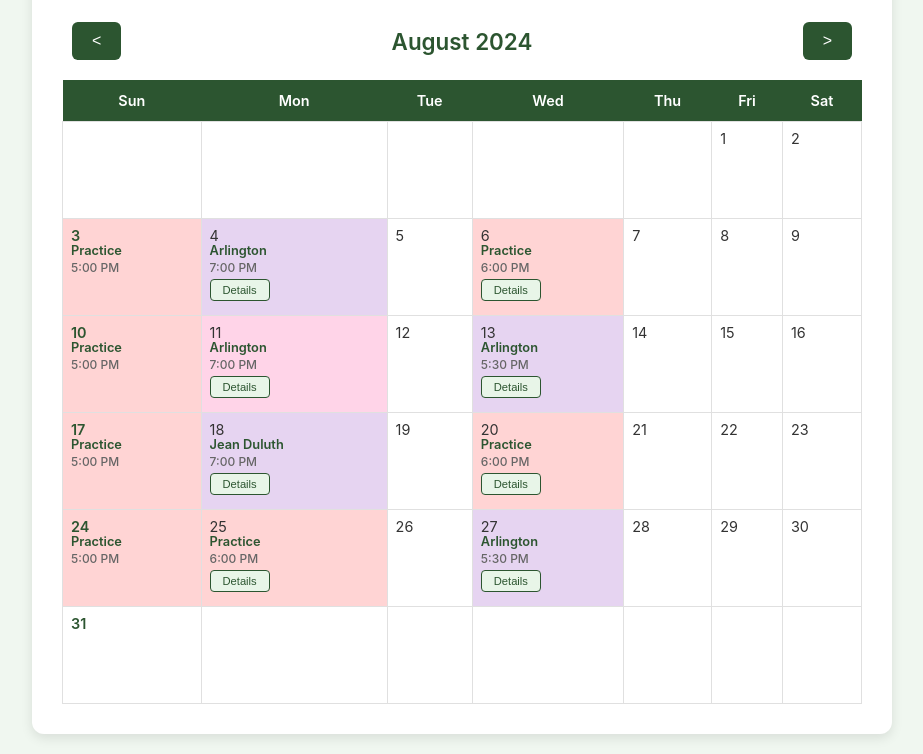
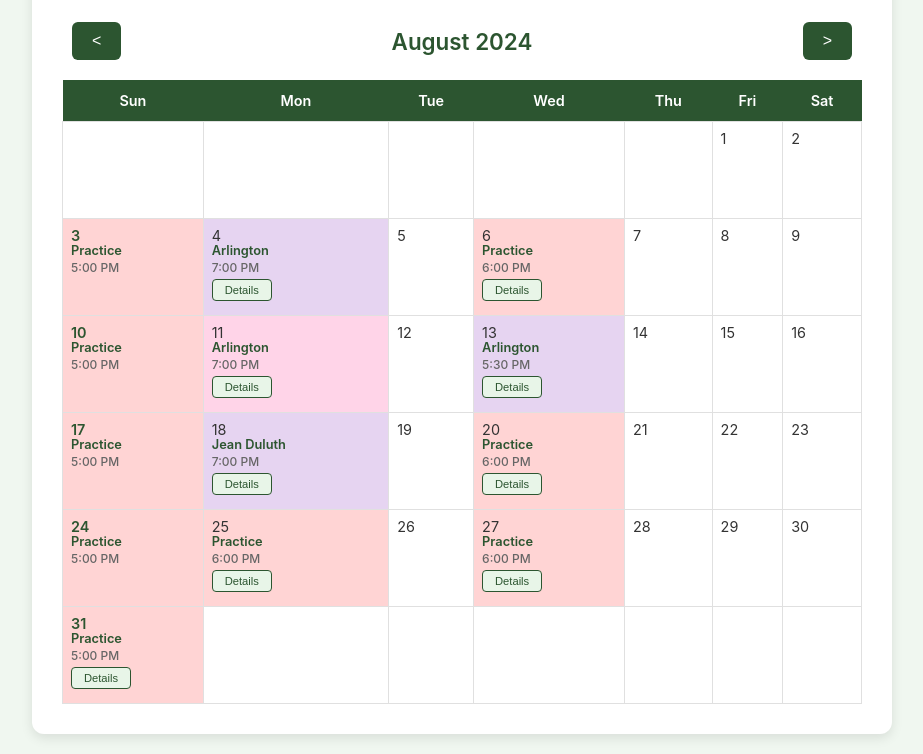
Before and after one commit to DuluthHeightsHornetsU14/calendar, a plain HTML site: page index.html in a window 1280 px wide. Shown: the part 135-889 px from the top of the page, without its empty margins (178-1101 px from the left). Drawn offline with Linux system fonts and the light colour scheme.

Commit message:
Update index.html

```diff
--- a/index.html
+++ b/index.html
@@ -319,15 +319,19 @@
                         <button class="details-btn" onclick="showDetails('aug25')">Details</button>
                     </td>
                     <td>26</td>
-                    <td class="game-day">27
-                        <div class="location">Arlington</div>
-                        <div class="time">5:30 PM</div>
+                    <td class="practice-day">27
+                        <div class="location">Practice</div>
+                        <div class="time">6:00 PM</div>
                         <button class="details-btn" onclick="showDetails('aug27')">Details</button>
                     </td>
                     <td>28</td><td>29</td><td>30</td>
                 </tr>
                 <tr>
-                    <td>31</td><td></td><td></td><td></td><td></td><td></td><td></td>
+                    <td class="practice-day">31
+                        <div class="location">Practice</div>
+                        <div class="time">5:00 PM</div>
+                        <button class="details-btn" onclick="showDetails('aug31')">Details</button>
+                    </td><td></td><td></td><td></td><td></td><td></td><td></td>
                 </tr>
             </table>
         </div>
@@ -340,7 +344,15 @@
                 </tr>
                 <tr>
                     <td></td>
-                    <td>1</td><td>2</td><td>3</td>                    <td>4</td><td>5</td><td>6</td>
+                    <td class="practice-day">1
+                        <div class="location">Practice</div>
+                        <div class="time">6:00 PM</div>
+                        <button class="details-btn" onclick="showDetails('sep1')">Details</button>
+                    </td><td>2</td><td class="game-day">3
+                        <div class="location">Arlington</div>
+                        <div class="time">5:30 PM</div>
+                        <button class="details-btn" onclick="showDetails('sep3')">Details</button>
+                    </td>                    <td>4</td><td>5</td><td>6</td>
                 </tr>
                 <tr>
                     <td class="practice-day">7
@@ -518,7 +530,10 @@
                 'aug18': 'vs Lakeside Lester Park<br>Jean Duluth Soccer Field 1<br>August 18th at 7:00 PM',
                 'aug20': 'Practice<br>Location TBD<br>August 20th at 6:00 PM',
                 'aug25': 'Practice<br>Location TBD<br>August 25th at 6:00 PM',
-                'aug27': 'vs Piedmont Lincoln Park<br>Arlington Soccer Complex Field 3<br>August 27th at 5:30 PM',
+                'aug27': 'Practice<br>Location TBD<br>August 27th at 6:00 PM',
+                'aug31': 'Practice<br>Location TBD<br>August 31st at 5:00 PM',
+                'sep1': 'Practice<br>Location TBD<br>September 1st at 6:00 PM',
+                'sep3': 'vs Piedmont Lincoln Park<br>Arlington Soccer Complex Field 3<br>September 3rd at 5:30 PM',
                 'sep8': 'vs Superior<br>Superior High School Field 3<br>September 8th at 5:00 PM',
                 'sep10': 'Practice<br>Location TBD<br>September 10th at 6:00 PM',
                 'sep14': 'vs Superior<br>Arlington Soccer Complex Field 2<br>September 14th at 1:30 PM',
```
